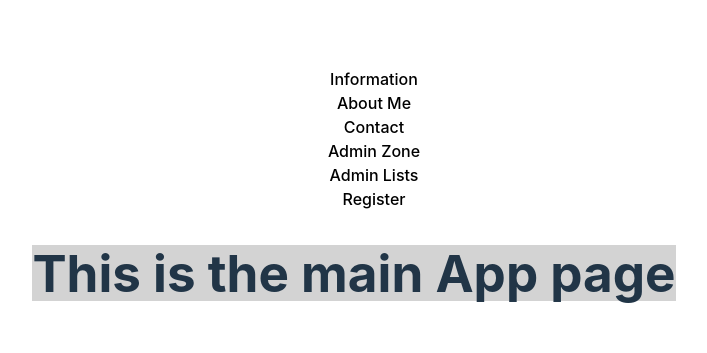
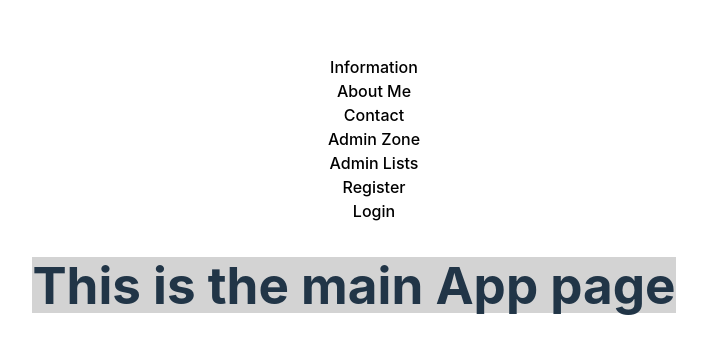
Before and after one commit to gustavogmv/gmv2-tecnofor-react, a React (Vite) app in the folder rutas/: page / in a window 1280 px wide. Shown: the part 207-560 px from the top of the page, without its empty margins (286-993 px from the left). Built offline with nearby package versions, Linux system fonts and the light colour scheme.

Commit message:
day04, [rutas] use browser-router: inspect a route inside a component

```diff
--- a/rutas/src/App.tsx
+++ b/rutas/src/App.tsx
@@ -1,8 +1,12 @@
 import './App.css'
-import {Outlet} from "react-router-dom";
+import {Outlet, useMatch} from "react-router-dom";
 import NavBar from "./components/NavBar.tsx";
 
 function App() {
+
+    const match = useMatch('login')
+
+    if(match){console.log("In 'LOGIN' route")}
 
     return (
         <>
--- a/rutas/src/components/NavBar.tsx
+++ b/rutas/src/components/NavBar.tsx
@@ -18,6 +18,7 @@ const NavBar = () => {
             <li><NavLink to={"/admin"} style={isActiveLink}>Admin Zone</NavLink></li>
             <li><NavLink to={"/admin/lists"} style={isActiveLink}>Admin Lists</NavLink></li>
             <li><NavLink to={"/register"} style={isActiveLink}>Register</NavLink></li>
+            <li><NavLink to={"/login"} style={isActiveLink}>Login</NavLink></li>
         </ul>
     </nav>
 }
```
